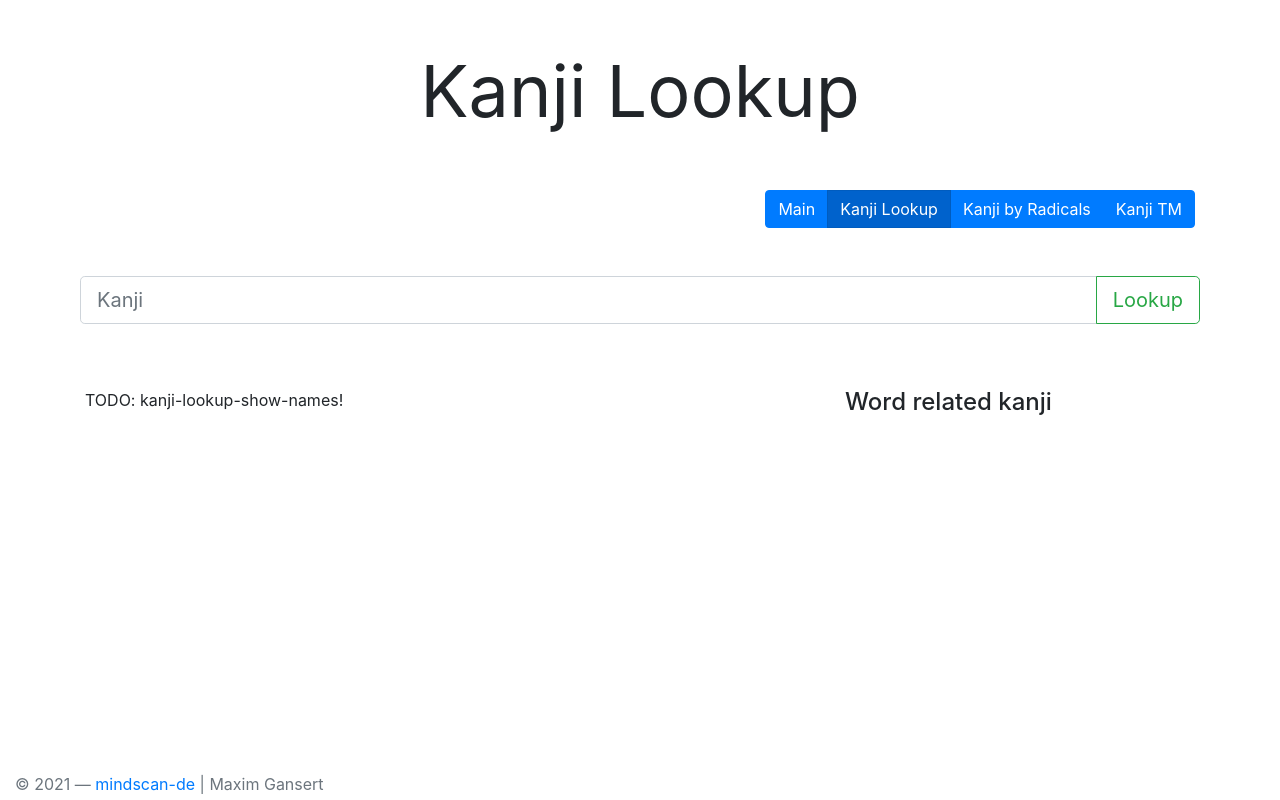
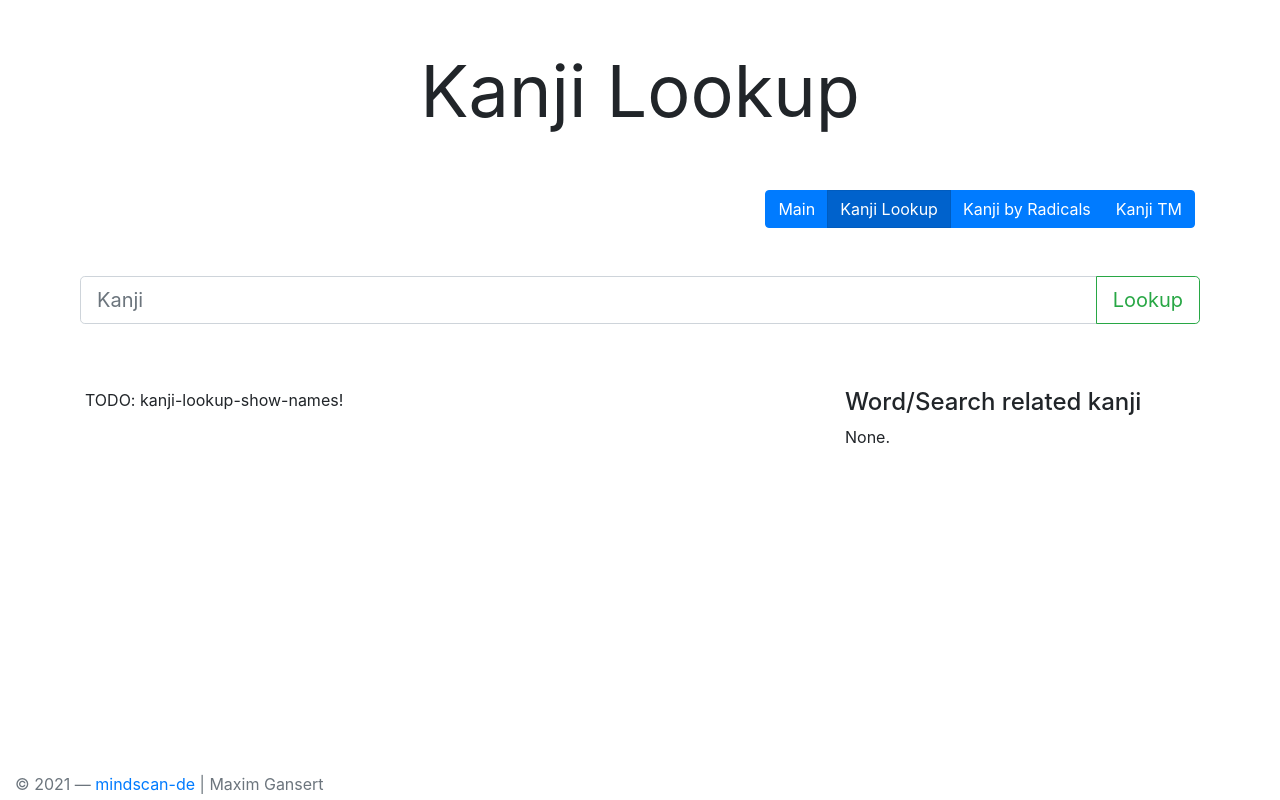
Before and after one commit to mindscan-de/OrangeMoon-Frontend, an Angular app: page /kanjilookup in a window 1280 px wide. Built offline with nearby package versions, Linux system fonts and the light colour scheme.

Commit message:
Show info when kanji(char) list is empty.

```diff
--- a/src/app/kanji-lookup-show-chars/kanji-lookup-show-chars.component.html
+++ b/src/app/kanji-lookup-show-chars/kanji-lookup-show-chars.component.html
@@ -1,4 +1,9 @@
-	<h4>Word related kanji</h4>
+	<h4>Word/Search related kanji</h4>
+	<div *ngIf="uiChars.length==0" class="row mt-2">
+		<div class="col">
+			None.
+		</div>
+	</div>
 	<div *ngFor="let uichar of uiChars" class="row mt-2">
 		<div class="col-lg-3">
 			<span class="badge badge-light">{{uichar.stroke_count}} strokes</span>
```
